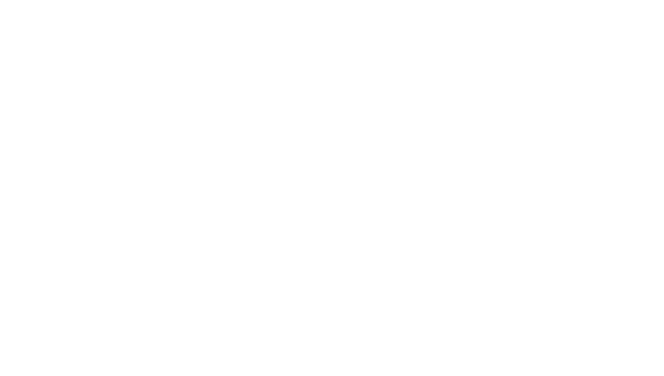
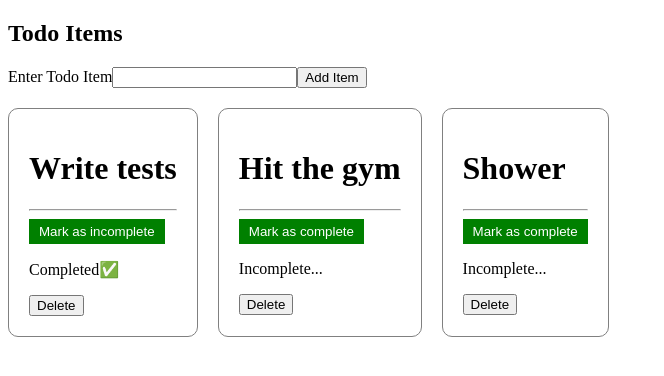
Before and after one commit to AustineJ101/alx-fe-reactjs, a React (Vite) app in the folder react-todo/: page / in a window 1280 px wide. Shown: the top 376 px of the page, without its empty margins (0-664 px from the left). Built offline with nearby package versions, Linux system fonts and the light colour scheme.

Commit message:
feat/Todo List Component

```diff
--- a/react-todo/src/App.jsx
+++ b/react-todo/src/App.jsx
@@ -1,10 +1,11 @@
+import Todos from "./components/TodoList"
 
 
 function App() {
 
   return (
     <>
-
+     <Todos />
     </>
   )
 }
--- a/react-todo/src/components/TodoList.jsx
+++ b/react-todo/src/components/TodoList.jsx
@@ -0,0 +1,51 @@
+import useTodo from "../store/TodoStore";
+import { useForm } from "react-hook-form";
+
+function Todos(){
+    const todos = useTodo(state => state.Todos);
+    const deleteTodo = useTodo(state => state.deleteTodo);
+    const toggleComplete = useTodo(state => state.toggleComplete);
+    const addTodo = useTodo(state => state.addTodo);
+
+    const {register, handleSubmit, formState:{ errors }, reset} = useForm();
+
+    const onSubmit = (data) => {
+        const item = {name: data.todo, isComplete: false, id: `${crypto.randomUUID()}` }
+
+        addTodo(item);
+
+        reset();
+    };
+
+
+    return(
+        <div>
+            <h2>Todo Items</h2>
+            <form onSubmit={handleSubmit(onSubmit)} style={{marginBottom: "20px"}}>
+                <label htmlFor="todo">Enter Todo Item</label>
+                <input id="todo" type="Text" {...register("todo", {required: "Please enter a todo"})}/>
+                {errors.todo && <p style={{color: "red"}}>{errors.todo.message}</p>}
+
+                <button type="submit">Add Item</button>
+            </form>
+            <div style={{display: "flex", gap: "20px"}}>
+                {todos.map(item => (
+                    <div key={item.id} style={{border: "1px solid grey", padding: "20px", borderRadius: "10px"}}>
+                        <h1>{item.name}</h1>
+                        <hr />
+                        <button  onClick={() => toggleComplete(item.name)} style={{color: "white", backgroundColor: "green", border: "none", padding: "5px 10px"}}>
+                           {item.isComplete? "Mark as incomplete" : "Mark as complete"}
+                        </button>
+
+                        {item.isComplete? <p>Completed✅</p> : <p>Incomplete...</p>}
+                        <button onClick={() => deleteTodo(item.name)}>Delete</button>
+                    </div>
+                ))}
+            </div>
+        </div>
+
+    )
+
+}
+
+export default Todos;
```
